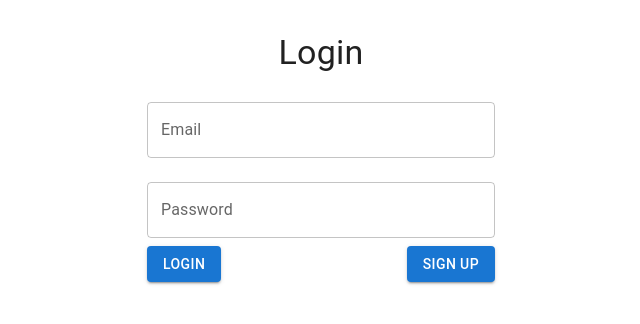
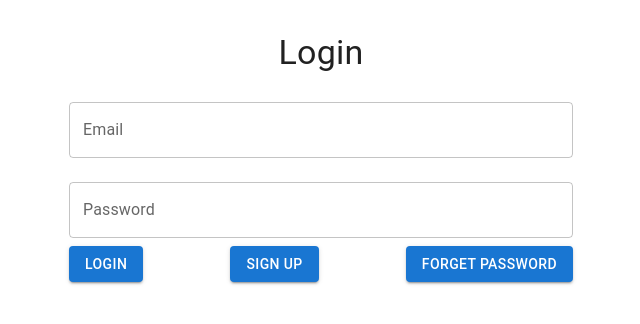
Before and after one commit to HemanthKumarCreative/expense_tracker, a React (Create React App) app: page / in a window 1280 px wide. Shown: the top 324 px of the page, without its empty margins (319-959 px from the left). Built offline with nearby package versions, Linux system fonts and the light colour scheme.

Commit message:
Add Forget passord component

```diff
--- a/src/App.js
+++ b/src/App.js
@@ -22,7 +22,7 @@ const App = () => {
   };
 
   return (
-    <Container component="main" maxWidth="xs">
+    <Container component="main" maxWidth="sm">
       <CssBaseline />
       <Box mt={4}>
         {authenticated ? (
--- /dev/null
+++ b/src/components/ForgetPassword.js
@@ -0,0 +1,60 @@
+import React, { useState } from "react";
+import { TextField, Button, Container, Typography } from "@mui/material";
+import axios from "axios";
+
+const ForgotPasswordForm = ({ setIsForgetPasswordPage }) => {
+  const [email, setEmail] = useState("");
+  const [message, setMessage] = useState("");
+
+  const handleEmailChange = (e) => {
+    setEmail(e.target.value);
+  };
+
+  const handleSubmit = async (e) => {
+    e.preventDefault();
+
+    try {
+      const response = await axios.post(
+        "http://localhost:5000/api/forgot-password",
+        {
+          email,
+        }
+      );
+
+      setMessage(response.data.message);
+      setIsForgetPasswordPage(false);
+    } catch (error) {
+      console.error("Error:", error);
+      setMessage("An error occurred. Please try again later.");
+    }
+  };
+
+  return (
+    <Container maxWidth="sm">
+      <Typography variant="h4" align="center" gutterBottom>
+        Forgot Password
+      </Typography>
+      <form onSubmit={handleSubmit}>
+        <TextField
+          fullWidth
+          margin="normal"
+          variant="outlined"
+          label="Email"
+          type="email"
+          value={email}
+          onChange={handleEmailChange}
+        />
+        <Button variant="contained" color="primary" type="submit" fullWidth>
+          Reset Password
+        </Button>
+      </form>
+      {message && (
+        <Typography variant="body1" color="textSecondary" align="center">
+          {message}
+        </Typography>
+      )}
+    </Container>
+  );
+};
+
+export default ForgotPasswordForm;
--- a/src/components/LoginForm.js
+++ b/src/components/LoginForm.js
@@ -1,12 +1,13 @@
 import React, { useState } from "react";
 import { TextField, Button, Container, Typography } from "@mui/material";
 import Cookies from "js-cookie"; // Import js-cookie
-
+import ForgotPasswordForm from "./ForgetPassword";
 const LoginForm = ({ setAuthenticated, setIsLoginPage, setUserInfo }) => {
   const [formData, setFormData] = useState({
     email: "",
     password: "",
   });
+  const [isForgetPasswordPage, setIsForgetPasswordPage] = useState(false);
 
   const handleChange = (e) => {
     const { name, value } = e.target;
@@ -47,8 +48,14 @@ const LoginForm = ({ setAuthenticated, setIsLoginPage, setUserInfo }) => {
     setIsLoginPage(false);
   };
 
+  const handleForgetPassword = () => {
+    setIsForgetPasswordPage(true);
+  };
+
   return (
-    <Container maxWidth="sm">
+    <Container>
+      {!isForgetPasswordPage ? (
+        <>
           <Typography variant="h4" align="center" gutterBottom>
             Login
           </Typography>
@@ -90,8 +97,24 @@ const LoginForm = ({ setAuthenticated, setIsLoginPage, setUserInfo }) => {
               >
                 Sign Up
               </Button>
+              <Button
+                variant="contained"
+                color="primary"
+                type="submit"
+                onClick={handleForgetPassword}
+              >
+                Forget Password
+              </Button>
             </div>
           </form>
+        </>
+      ) : (
+        <>
+          <ForgotPasswordForm
+            setIsForgetPasswordPage={setIsForgetPasswordPage}
+          />
+        </>
+      )}
     </Container>
   );
 };
```
Lines whose indentation alone changed are shown as unchanged.
